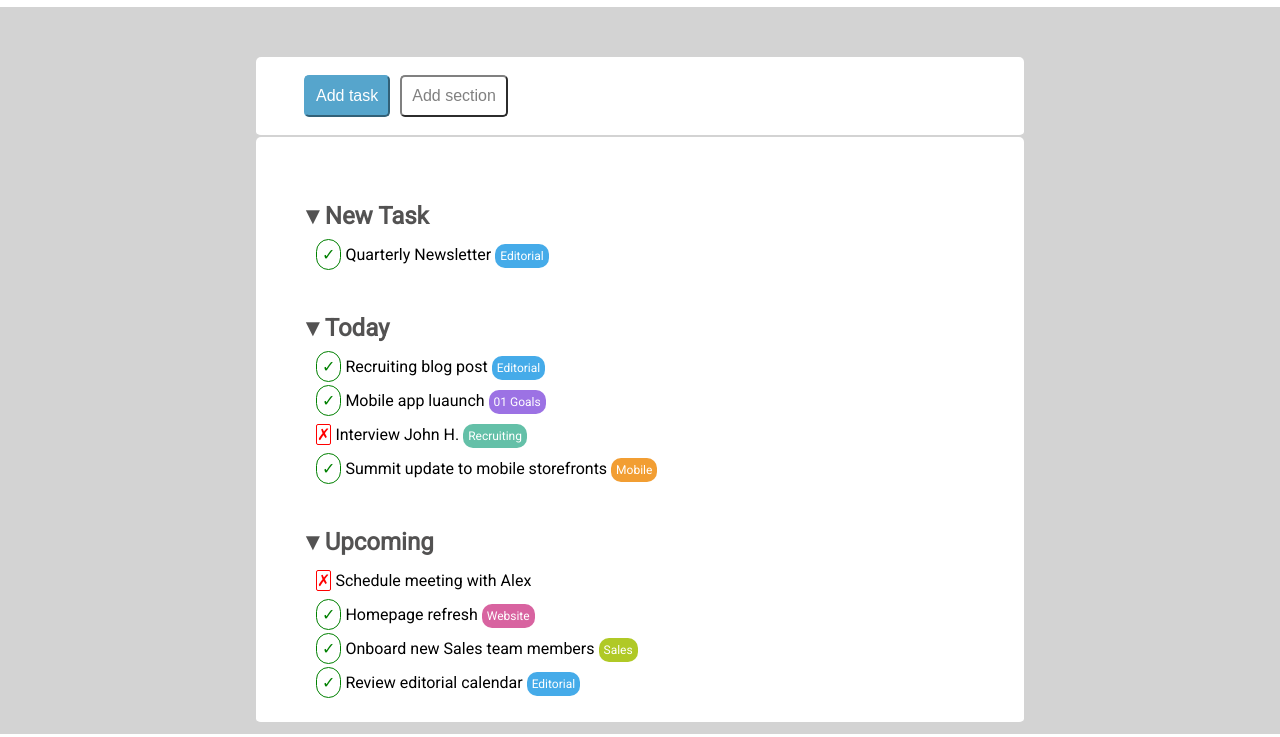
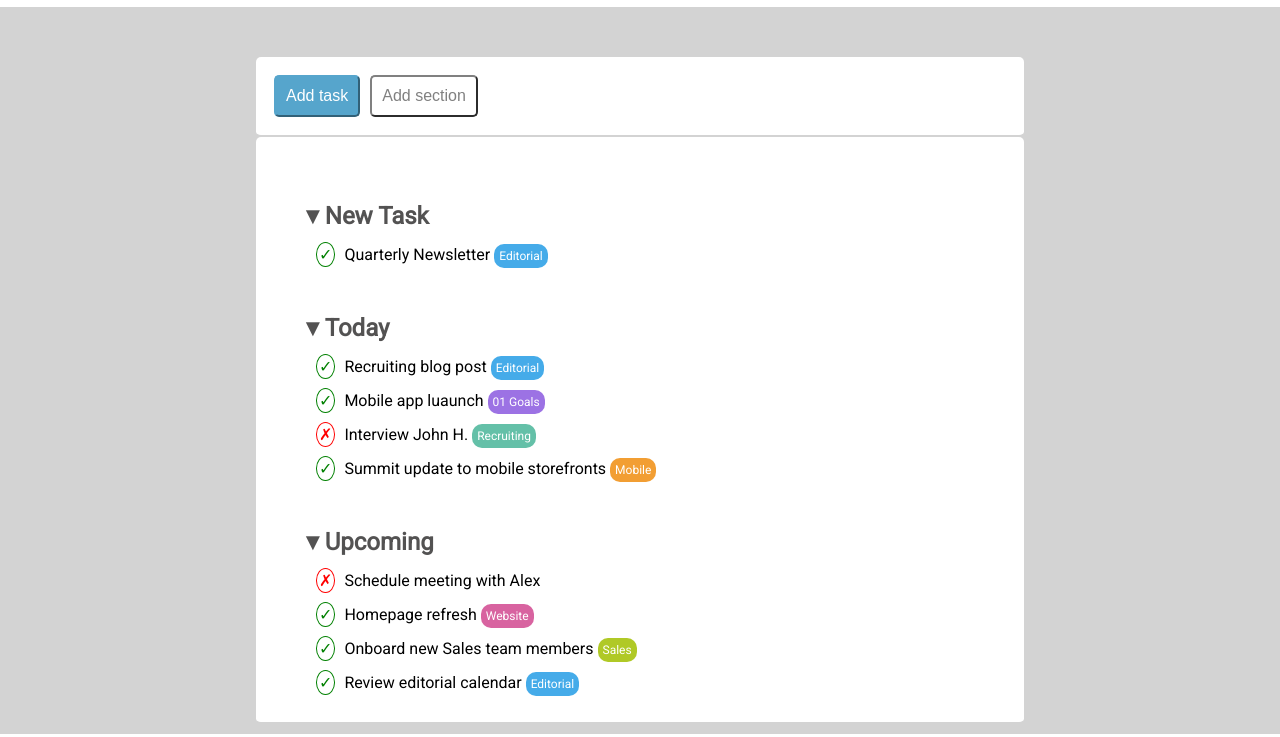
Before and after one commit to AriannaRuggirello/html-css-toboolist, a plain HTML site: page index.html in a window 1280 px wide. Shown: the part 63-800 px from the top of the page. Drawn offline with Linux system fonts and the light colour scheme.

Commit message:
second update layout

```diff
--- a/css/style.css
+++ b/css/style.css
@@ -84,12 +84,17 @@ h2{
 }
 
 /* check conteiner */
+
 .check-entity::before{
     content: '\2713';
     color: green;
     border: 1px solid green;
-    border-radius: 20px;
-    padding: 5px;
+    width: 20px;
+    border-radius: 50%;
+    padding: 2px;
+    margin-right: 5px;
+
+
 }
 
 /* cross container */
@@ -98,7 +103,10 @@ h2{
     content: '\2717';
     color: red;
     border: 1px solid red;
-    border-radius: 2px;
+    width: 20px;
+    border-radius: 50%;
+    padding: 2px;
+    margin-right: 5px;
 }
 
 /*  general labels features */
--- a/index.html
+++ b/index.html
@@ -25,7 +25,7 @@
         <main>
 
             <!-- sezione 1 con due bottoni -->
-            <sectio class="title-space">
+            <section>
                 <button type="button" class="button-task">Add task</button>
                 <button type="button" class="button-section">Add section</button>
             </section>
```
